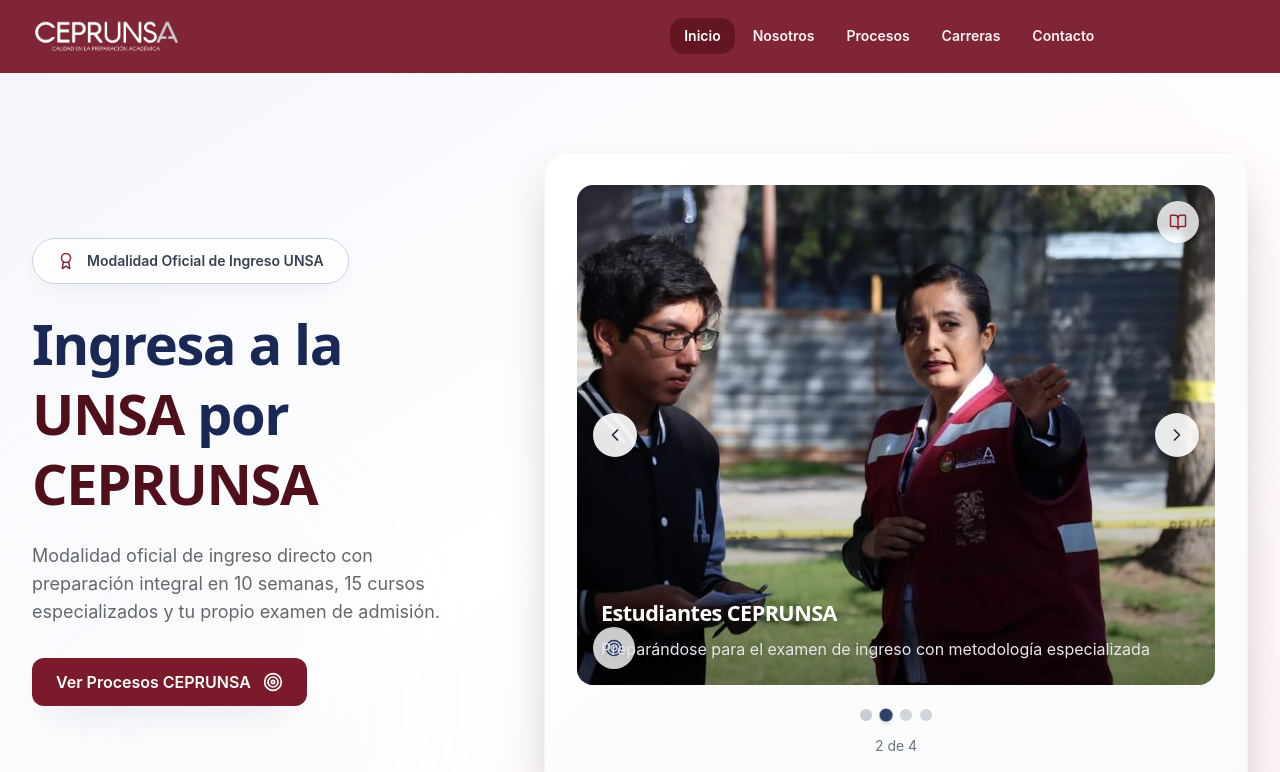
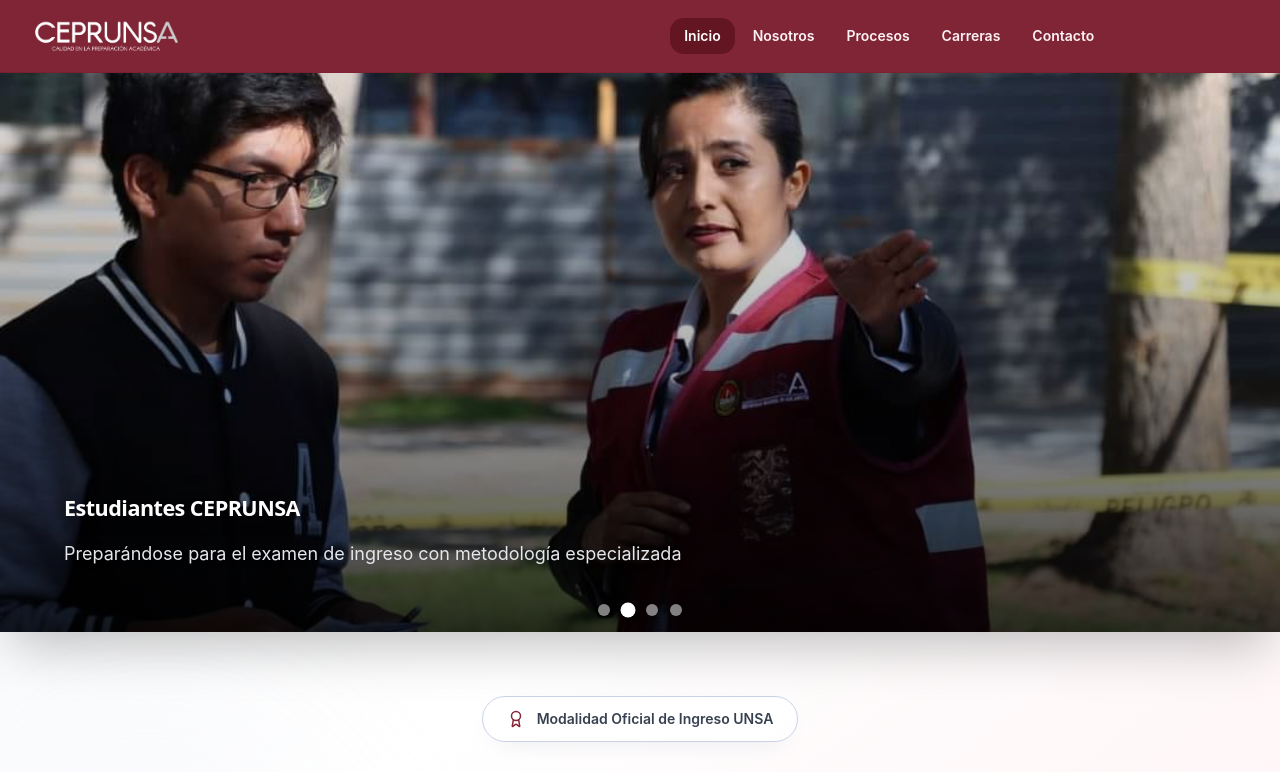
Before and after one commit to ceprunsa/ceprunsa-page, a React (Vite) app: page / in a window 1280 px wide. Shown: the top 772 px of the page. Built offline with nearby package versions, Linux system fonts and the light colour scheme.

Commit message:
feat: update carousel

```diff
--- a/src/pages/Home.tsx
+++ b/src/pages/Home.tsx
@@ -89,7 +89,7 @@
   }, [targetDate]);
 
   return (
-    <div className="w-full h-[280px] sm:h-[350px] md:h-[400px] lg:h-[500px] relative overflow-hidden rounded-xl lg:rounded-2xl">
+    <div className="w-full h-[400px] sm:h-[500px] md:h-[600px] lg:h-[70vh] relative overflow-hidden">
       {/* Background Image */}
       <div className="absolute inset-0">
         <img
@@ -104,55 +104,55 @@
       </div>
 
       {/* Floating elements */}
-      <div className="absolute top-3 right-3 sm:top-4 sm:right-4 bg-white/20 backdrop-blur-sm p-2 sm:p-3 rounded-full">
-        <Calendar className="text-white" size={18} />
+      <div className="absolute top-4 right-4 sm:top-6 sm:right-6 bg-white/20 backdrop-blur-sm p-3 rounded-full">
+        <Calendar className="text-white" size={24} />
       </div>
-      <div className="absolute bottom-3 left-3 sm:bottom-4 sm:left-4 bg-white/20 backdrop-blur-sm p-2 sm:p-3 rounded-full">
-        <Clock className="text-white" size={18} />
+      <div className="absolute bottom-4 left-4 sm:bottom-6 sm:left-6 bg-white/20 backdrop-blur-sm p-3 rounded-full">
+        <Clock className="text-white" size={24} />
       </div>
 
       {/* Content */}
       <div className="relative z-10 h-full flex flex-col items-center justify-center text-white px-4 sm:px-6">
-        <div className="text-center mb-4 sm:mb-6">
-          <h3 className="text-lg sm:text-xl lg:text-2xl xl:text-3xl font-bold mb-2 leading-tight">
+        <div className="text-center mb-6 sm:mb-8">
+          <h3 className="text-2xl sm:text-3xl lg:text-4xl xl:text-5xl font-bold mb-3 leading-tight">
             {eventTitle}
           </h3>
-          <p className="text-primary-100 text-sm sm:text-base lg:text-lg">
+          <p className="text-primary-100 text-lg sm:text-xl lg:text-2xl">
             Faltan:
           </p>
         </div>
 
-        <div className="grid grid-cols-4 gap-2 sm:gap-3 lg:gap-4 mb-4 sm:mb-6 w-full max-w-sm sm:max-w-md lg:max-w-lg">
-          <div className="bg-white/20 backdrop-blur-sm rounded-lg p-2 sm:p-3 lg:p-4 text-center">
-            <div className="text-lg sm:text-xl lg:text-2xl xl:text-3xl font-bold leading-none">
+        <div className="grid grid-cols-4 gap-3 sm:gap-4 lg:gap-6 mb-6 sm:mb-8 w-full max-w-lg sm:max-w-xl lg:max-w-2xl">
+          <div className="bg-white/20 backdrop-blur-sm rounded-xl p-3 sm:p-4 lg:p-6 text-center shadow-lg">
+            <div className="text-3xl sm:text-4xl lg:text-5xl font-bold leading-none">
               {timeLeft.days}
             </div>
-            <div className="text-xs sm:text-sm text-primary-100 mt-1">Días</div>
+            <div className="text-sm sm:text-base text-primary-100 mt-2 font-medium">Días</div>
           </div>
-          <div className="bg-white/20 backdrop-blur-sm rounded-lg p-2 sm:p-3 lg:p-4 text-center">
-            <div className="text-lg sm:text-xl lg:text-2xl xl:text-3xl font-bold leading-none">
+          <div className="bg-white/20 backdrop-blur-sm rounded-xl p-3 sm:p-4 lg:p-6 text-center shadow-lg">
+            <div className="text-3xl sm:text-4xl lg:text-5xl font-bold leading-none">
               {timeLeft.hours}
             </div>
-            <div className="text-xs sm:text-sm text-primary-100 mt-1">
+            <div className="text-sm sm:text-base text-primary-100 mt-2 font-medium">
               Horas
             </div>
           </div>
-          <div className="bg-white/20 backdrop-blur-sm rounded-lg p-2 sm:p-3 lg:p-4 text-center">
-            <div className="text-lg sm:text-xl lg:text-2xl xl:text-3xl font-bold leading-none">
+          <div className="bg-white/20 backdrop-blur-sm rounded-xl p-3 sm:p-4 lg:p-6 text-center shadow-lg">
+            <div className="text-3xl sm:text-4xl lg:text-5xl font-bold leading-none">
               {timeLeft.minutes}
             </div>
-            <div className="text-xs sm:text-sm text-primary-100 mt-1">Min</div>
+            <div className="text-sm sm:text-base text-primary-100 mt-2 font-medium">Min</div>
           </div>
-          <div className="bg-white/20 backdrop-blur-sm rounded-lg p-2 sm:p-3 lg:p-4 text-center">
-            <div className="text-lg sm:text-xl lg:text-2xl xl:text-3xl font-bold leading-none">
+          <div className="bg-white/20 backdrop-blur-sm rounded-xl p-3 sm:p-4 lg:p-6 text-center shadow-lg">
+            <div className="text-3xl sm:text-4xl lg:text-5xl font-bold leading-none">
               {timeLeft.seconds}
             </div>
-            <div className="text-xs sm:text-sm text-primary-100 mt-1">Seg</div>
+            <div className="text-sm sm:text-base text-primary-100 mt-2 font-medium">Seg</div>
           </div>
         </div>
 
         <div className="text-center">
-          <p className="text-sm sm:text-base text-primary-100 opacity-90">
+          <p className="text-base sm:text-lg lg:text-xl text-primary-100 opacity-90 font-medium">
             ¡Prepárate para asegurar tu lugar en la UNSA!
           </p>
         </div>
@@ -220,9 +220,9 @@
   const currentItem = carouselItems[currentSlide];
 
   return (
-    <div className="relative w-full max-w-full overflow-hidden bg-gradient-to-br from-white to-gray-50 rounded-2xl lg:rounded-3xl p-4 sm:p-6 lg:p-8 shadow-2xl border border-gray-100 hover:shadow-3xl transition-all duration-500">
+    <div className="relative w-full overflow-hidden bg-gray-900 group">
       <div
-        className="relative overflow-hidden"
+        className="relative w-full h-[400px] sm:h-[500px] md:h-[600px] lg:h-[70vh] overflow-hidden"
         onMouseEnter={() => setIsAutoPlaying(false)}
         onMouseLeave={() => setIsAutoPlaying(true)}
         onTouchStart={onTouchStart}
@@ -238,34 +238,24 @@
             backgroundImage={currentItem.image}
           />
         ) : (
-          <div className="w-full h-[280px] sm:h-[350px] md:h-[400px] lg:h-[500px] relative overflow-hidden rounded-xl lg:rounded-2xl">
+          <div className="w-full h-full relative overflow-hidden">
             <img
               src={currentItem.image || "/home_image.jpeg"}
               alt={currentItem.title}
-              width="1536"
-              height="1024"
               loading={currentSlide === 0 ? "eager" : "lazy"}
               fetchPriority={currentSlide === 0 ? "high" : "auto"}
-              className="w-full h-full object-cover transition-transform duration-700 hover:scale-105"
+              className="w-full h-full object-cover transition-transform duration-1000 hover:scale-105"
             />
 
             {/* Overlay for better text readability */}
-            <div className="absolute inset-0 bg-gradient-to-t from-black/50 via-transparent to-transparent"></div>
-
-            {/* Floating elements for image slides */}
-            <div className="absolute top-3 right-3 sm:top-4 sm:right-4 bg-white/80 backdrop-blur-sm p-2 sm:p-3 rounded-full shadow-lg">
-              <BookOpen className="text-accent-600" size={18} />
-            </div>
-            <div className="absolute bottom-3 left-3 sm:bottom-4 sm:left-4 bg-white/80 backdrop-blur-sm p-2 sm:p-3 rounded-full shadow-lg">
-              <Target className="text-primary-600" size={18} />
-            </div>
+            <div className="absolute inset-0 bg-gradient-to-t from-black/80 via-black/30 to-transparent"></div>
 
             {/* Content overlay for image slides */}
-            <div className="absolute bottom-0 left-0 right-0 hidden p-4 text-white sm:block sm:p-6">
-              <h3 className="text-lg sm:text-xl lg:text-2xl font-bold mb-2 drop-shadow-lg">
+            <div className="absolute bottom-0 left-0 right-0 p-6 sm:p-10 lg:p-16 text-white container-custom mx-auto">
+              <h3 className="text-2xl sm:text-3xl lg:text-4xl font-bold mb-3 drop-shadow-lg">
                 {currentItem.title}
               </h3>
-              <p className="text-sm sm:text-base text-gray-200 drop-shadow-md line-clamp-2">
+              <p className="text-base sm:text-lg lg:text-xl text-gray-200 drop-shadow-md max-w-2xl">
                 {currentItem.description}
               </p>
             </div>
@@ -275,56 +265,35 @@
         {/* Navigation Arrows - Hidden on mobile, visible on larger screens */}
         <button
           onClick={prevSlide}
-          className="hidden sm:flex absolute left-2 lg:left-4 top-1/2 transform -translate-y-1/2 bg-white/90 hover:bg-white text-gray-800 p-2 lg:p-3 rounded-full shadow-lg transition-all duration-300 hover:scale-110 z-20 items-center justify-center"
+          className="hidden md:flex absolute left-4 lg:left-8 top-1/2 transform -translate-y-1/2 bg-white/20 hover:bg-white/90 text-white hover:text-gray-900 p-3 lg:p-4 rounded-full shadow-lg transition-all duration-300 hover:scale-110 z-20 items-center justify-center backdrop-blur-sm opacity-0 group-hover:opacity-100"
           aria-label="Imagen anterior"
         >
-          <ChevronLeft size={20} />
+          <ChevronLeft size={24} />
         </button>
 
         <button
           onClick={nextSlide}
-          className="hidden sm:flex absolute right-2 lg:right-4 top-1/2 transform -translate-y-1/2 bg-white/90 hover:bg-white text-gray-800 p-2 lg:p-3 rounded-full shadow-lg transition-all duration-300 hover:scale-110 z-20 items-center justify-center"
+          className="hidden md:flex absolute right-4 lg:right-8 top-1/2 transform -translate-y-1/2 bg-white/20 hover:bg-white/90 text-white hover:text-gray-900 p-3 lg:p-4 rounded-full shadow-lg transition-all duration-300 hover:scale-110 z-20 items-center justify-center backdrop-blur-sm opacity-0 group-hover:opacity-100"
           aria-label="Siguiente imagen"
         >
-          <ChevronRight size={20} />
+          <ChevronRight size={24} />
         </button>
-
-        {/* Mobile swipe indicator */}
       </div>
 
-      {/* Slide Description - Only for non-countdown slides on mobile */}
-      {currentItem.type !== "countdown" && (
-        <div className="mt-3 sm:mt-4 text-center sm:hidden">
-          <h4 className="text-base font-semibold text-primary-700 mb-1">
-            {currentItem.title}
-          </h4>
-          <p className="text-secondary-600 text-sm line-clamp-2">
-            {currentItem.description}
-          </p>
-        </div>
-      )}
-
-      {/* Dots Indicator */}
-      <div className="flex justify-center mt-4 sm:mt-6 space-x-2">
+      {/* Dots Indicator inside the carousel */}
+      <div className="absolute bottom-4 left-0 right-0 flex justify-center space-x-3 z-20">
         {carouselItems.map((_, index) => (
           <button
             key={index}
             onClick={() => goToSlide(index)}
             className={`w-2 h-2 sm:w-3 sm:h-3 rounded-full transition-all duration-300 ${
               index === currentSlide
-                ? "bg-primary-600 scale-110 shadow-md"
-                : "bg-gray-300 hover:bg-gray-400"
+                ? "bg-white scale-125 shadow-md"
+                : "bg-white/50 hover:bg-white/80"
             }`}
             aria-label={`Ir a slide ${index + 1}`}
           />
         ))}
-      </div>
-
-      {/* Slide counter */}
-      <div className="text-center mt-2 sm:mt-3">
-        <span className="text-xs sm:text-sm text-gray-500">
-          {currentSlide + 1} de {carouselItems.length}
-        </span>
       </div>
     </div>
   );
@@ -426,38 +395,38 @@
       {/* Hero Section */}
       <section
         ref={heroRef}
-        className="section-padding bg-gradient-to-br from-primary-50 via-white to-accent-50 relative overflow-hidden"
+        className="relative bg-gradient-to-br from-primary-50 via-white to-accent-50 overflow-hidden flex flex-col"
       >
         {/* Background Pattern */}
-        <div className="absolute inset-0 bg-pattern opacity-5"></div>
-        <div className="absolute top-0 right-0 w-96 h-96 bg-gradient-to-bl from-accent-100 to-transparent rounded-full blur-3xl opacity-30"></div>
-        <div className="absolute bottom-0 left-0 w-96 h-96 bg-gradient-to-tr from-primary-100 to-transparent rounded-full blur-3xl opacity-30"></div>
+        <div className="absolute inset-0 bg-pattern opacity-5 pointer-events-none"></div>
+        <div className="absolute top-0 right-0 w-96 h-96 bg-gradient-to-bl from-accent-100 to-transparent rounded-full blur-3xl opacity-30 pointer-events-none"></div>
+        <div className="absolute bottom-0 left-0 w-96 h-96 bg-gradient-to-tr from-primary-100 to-transparent rounded-full blur-3xl opacity-30 pointer-events-none"></div>
 
-        <div className="container-custom relative">
-          <div className="grid min-w-0 grid-cols-1 items-center gap-8 lg:grid-cols-5 lg:gap-16">
-            <div className="min-w-0 space-y-6 lg:col-span-2 lg:space-y-8 order-2 lg:order-1">
-              <div className="space-y-4 lg:space-y-6">
-                <div className="inline-flex items-center bg-white/80 backdrop-blur-sm px-4 py-2 lg:px-6 lg:py-3 rounded-full shadow-soft border border-primary-200 hover:shadow-medium transition-all duration-300">
+        {/* Full Width Carousel */}
+        <div className="hero-carousel w-full relative z-10 shadow-2xl order-1">
+          <HeroCarousel />
+        </div>
+
+        <div className="container-custom relative pt-8 pb-12 sm:pt-12 sm:pb-16 lg:pt-16 lg:pb-20 z-10 text-center order-2">
+          <div className="max-w-4xl mx-auto space-y-6 lg:space-y-8">
+            <div className="inline-flex items-center bg-white/80 backdrop-blur-sm px-4 py-2 lg:px-6 lg:py-3 rounded-full shadow-soft border border-primary-200 hover:shadow-medium transition-all duration-300 mx-auto">
               <Award className="text-accent-600 mr-2 lg:mr-3" size={18} />
               <span className="text-xs lg:text-sm font-semibold text-gray-700">
                 Modalidad Oficial de Ingreso UNSA
               </span>
             </div>
-                <h1 className="hero-title font-heading font-bold text-primary-700 leading-tight">
+            <h1 className="hero-title font-heading text-4xl sm:text-5xl lg:text-6xl font-bold text-primary-700 leading-tight">
               Ingresa a la{" "}
               <span className="text-accent-900 relative">UNSA</span> por{" "}
               <span className="text-accent-900 relative">CEPRUNSA</span>
             </h1>
-                <p className="hero-subtitle text-base sm:text-lg text-secondary-600 leading-relaxed max-w-2xl">
-                  Modalidad oficial de ingreso directo con preparación integral
-                  en 10 semanas, 15 cursos especializados y tu propio examen de
-                  admisión.
+            <p className="hero-subtitle text-base sm:text-lg lg:text-xl text-secondary-600 leading-relaxed max-w-3xl mx-auto">
+              Modalidad oficial de ingreso directo con preparación integral en 10 semanas, 15 cursos especializados y tu propio examen de admisión.
             </p>
-              </div>
-              <div className="hero-buttons">
+            <div className="hero-buttons flex justify-center mt-6">
               <Link
                 to="/procesos"
-                  className="btn-primary text-sm sm:text-base group inline-flex items-center"
+                className="btn-primary text-sm sm:text-base group inline-flex items-center shadow-lg hover:shadow-xl transition-all"
               >
                 Ver Procesos CEPRUNSA
                 <Target
@@ -465,10 +434,6 @@
                   size={20}
                 />
               </Link>
-              </div>
-            </div>
-            <div className="hero-carousel relative min-w-0 w-full lg:col-span-3 order-1 lg:order-2">
-              <HeroCarousel />
             </div>
           </div>
         </div>
```
Lines whose indentation alone changed are shown as unchanged.
